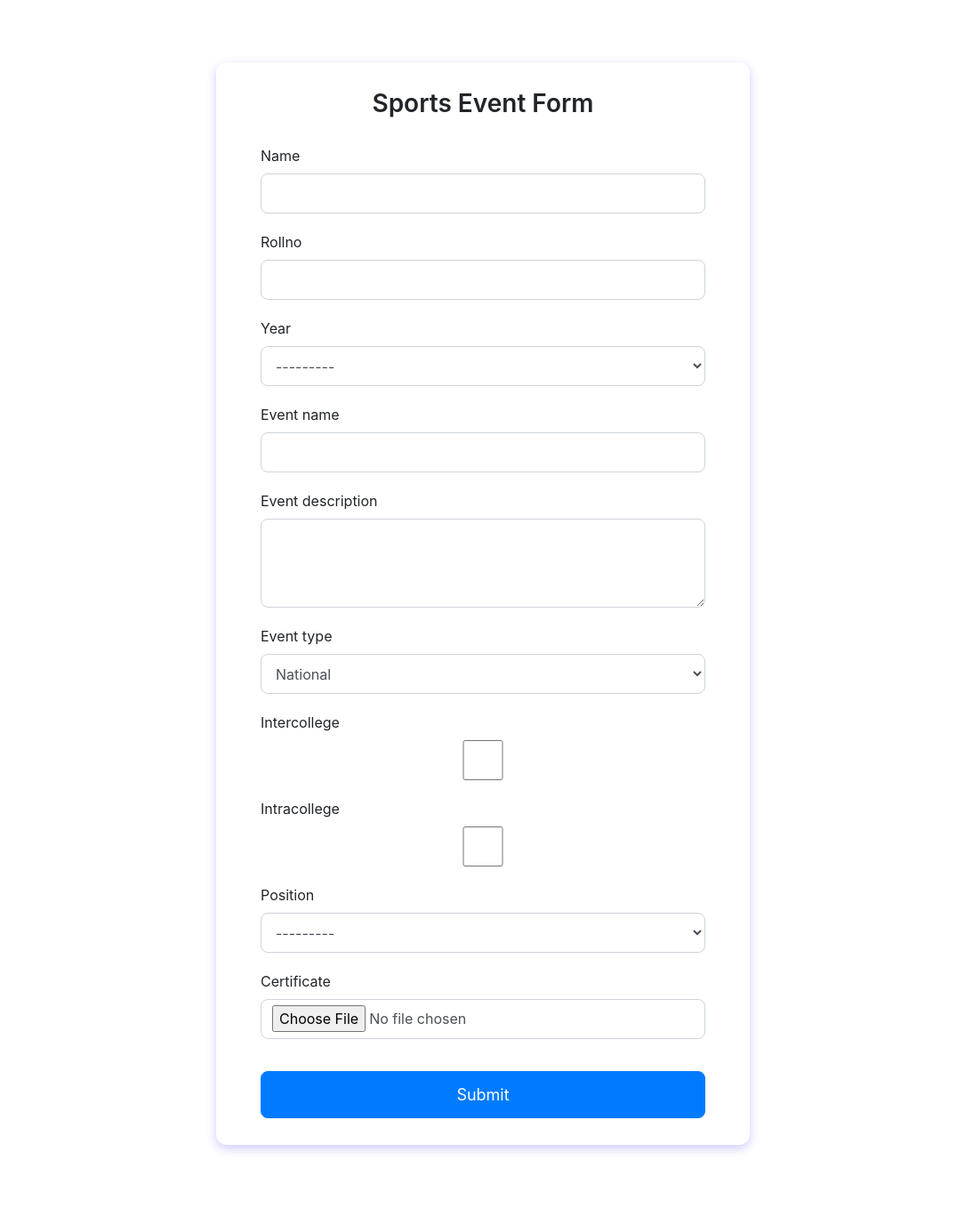
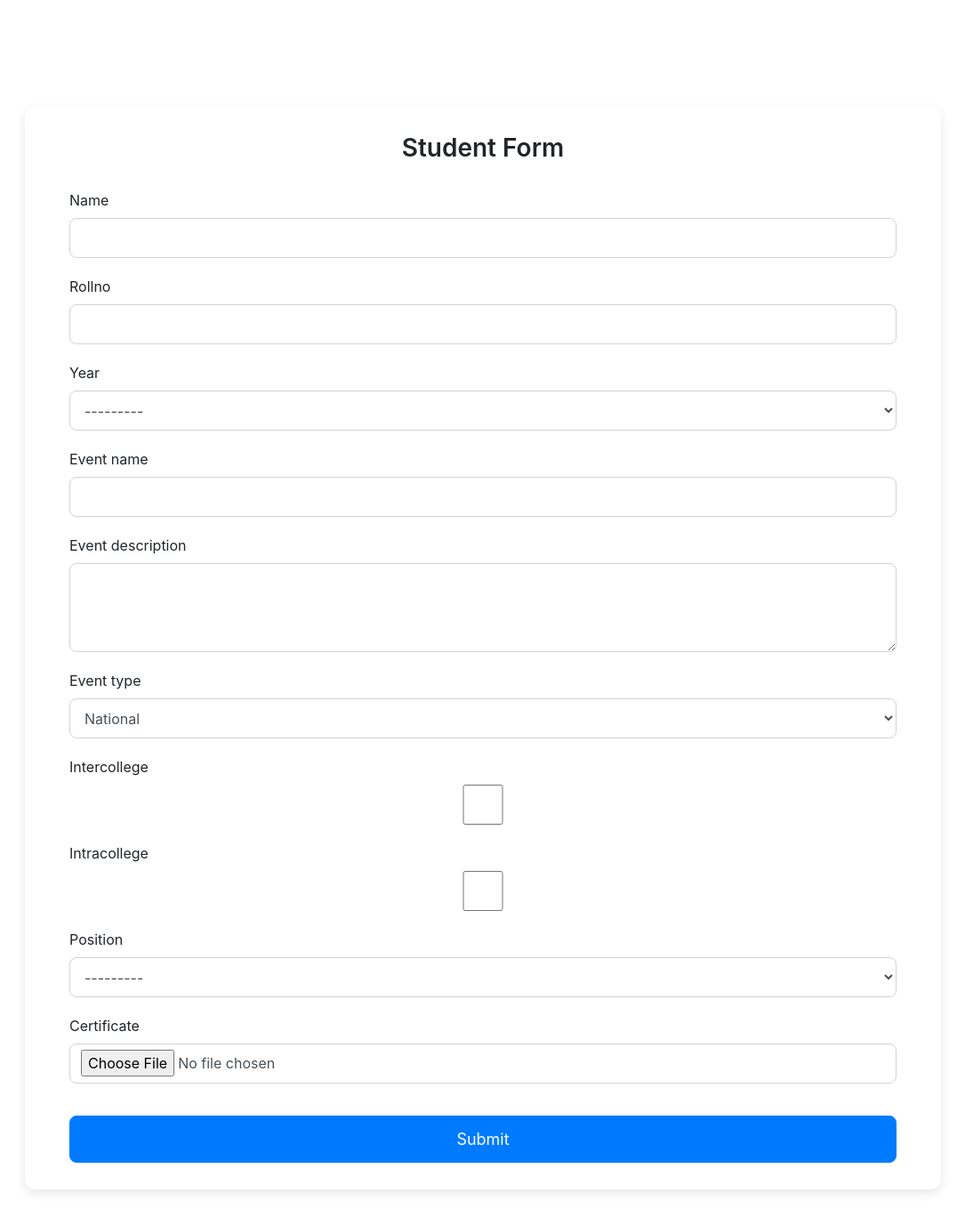
Before and after one commit to Rhythmkamra/gndec-hack, a Django app: page /sports/ in a window 1280 px wide. Shown: the part 58-1435 px from the top of the page at 89% size, without its empty margins (97-1182 px from the left). Before the commit the page ends 1353 px from the top, so only its background shows below. Run offline with Django 4.2, Linux system fonts and the light colour scheme; a user stored in the database is signed in; some libraries are stand-ins or nearby versions.

Commit message:
final-touch

```diff
--- a/data/templates/data/sports.html
+++ b/data/templates/data/sports.html
@@ -4,20 +4,17 @@
 {% block content %}
 <style>
     .form-container {
-        margin-top: 30px; /* space below navbar */
+        margin-top: 80px; /* space below navbar */
         padding: 40px;
         max-width: 100%;
     }
 
     .form-card {
-        width: 80%; /* Reduced the width from 100% to 80% */
-        max-width: 600px; /* Maximum width of the form */
+        width: 100%;
         padding: 30px 50px;
         background-color: #ffffff;
         border-radius: 12px;
-        box-shadow: 0 4px 12px rgba(0, 0, 255, 0.2);
-
-        margin: 0 auto; /* Center the form horizontally */
+        box-shadow: 0 4px 12px rgba(0, 0, 0, 0.1);
     }
 
     .form-title {
@@ -46,15 +43,11 @@
         font-size: 18px;
         border-radius: 8px;
     }
-
-    .text-danger {
-        font-size: 0.875rem;
-    }
 </style>
 
 <div class="container-fluid form-container">
     <div class="form-card">
-        <h1 class="form-title">Sports Event Form</h1>
+        <h1 class="form-title">Student Form</h1>
 
         <form method="post" enctype="multipart/form-data">
             {% csrf_token %}
```
Also changed, not shown: data/static/data/images/bg.jpeg (renamed from data/static/data/images/WhatsApp Image 2025-04-07 at 4.12.26 PM.jpeg), db.sqlite3.
